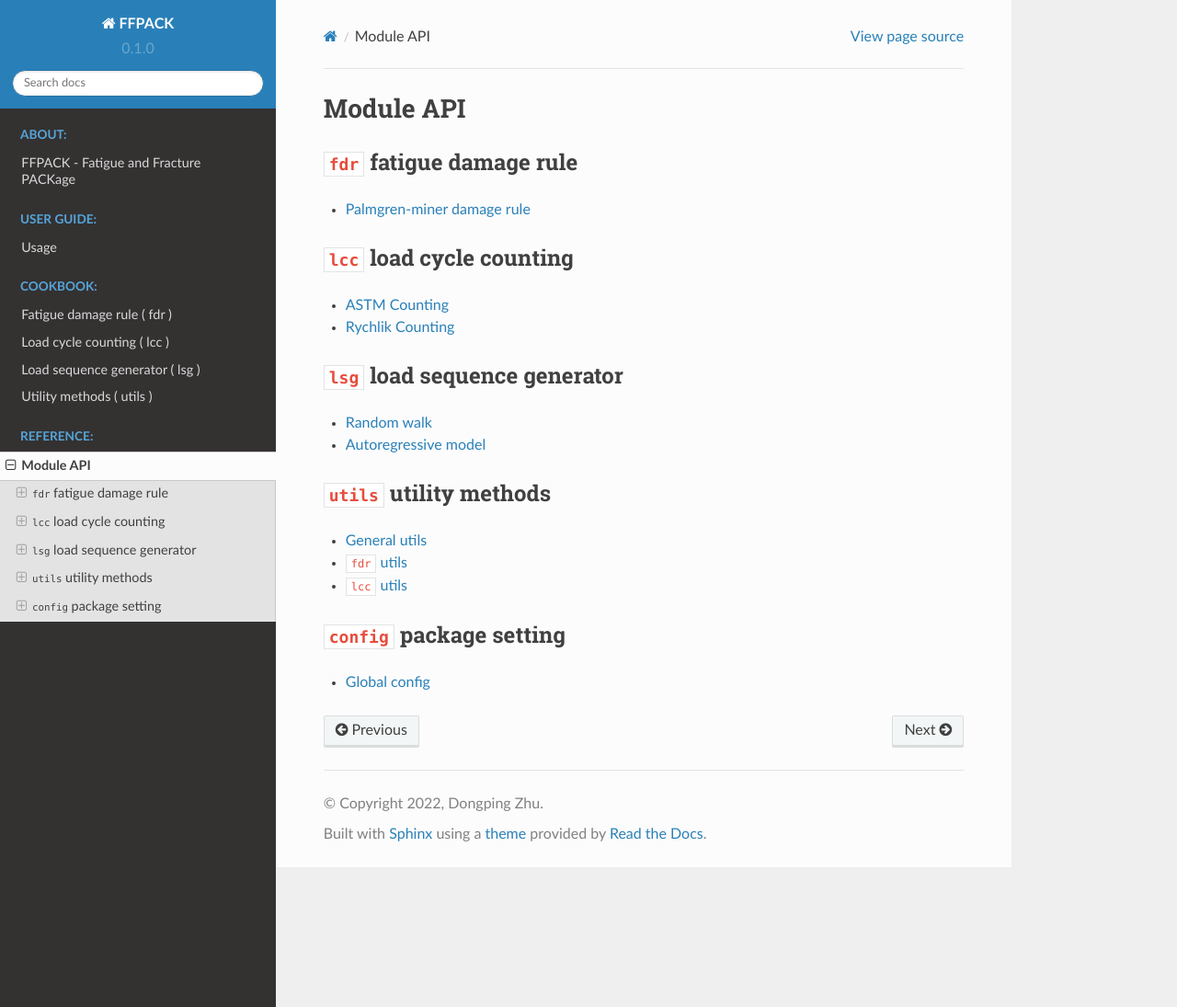
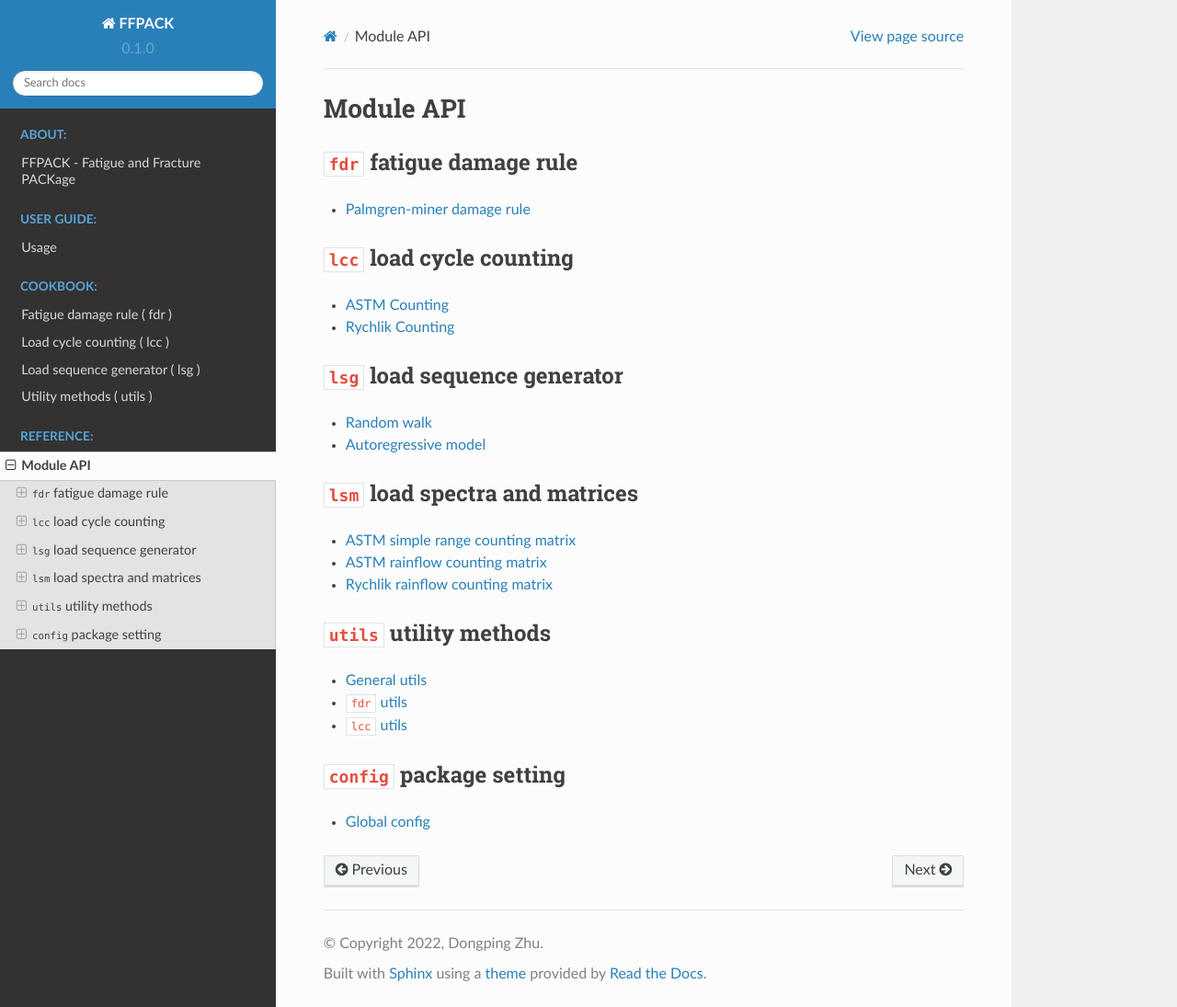
Before and after one commit to dpzhuX/ffpack, a Sphinx documentation site: the page built from docs/source/api.rst, in a window 1280 px wide and 1095 px high. Shown: the whole window at 92% size. Built offline with Sphinx 7.4.7 and the Read the Docs theme 2.0.0, drawn with Linux system fonts in a browser that asks for light colours.

Commit message:
Update docs

```diff
--- a/docs/source/api.rst
+++ b/docs/source/api.rst
@@ -22,6 +22,13 @@ Module API
 
    module/lsg
 
+``lsm`` load spectra and matrices
+---------------------------------
+.. toctree::
+   :maxdepth: 2
+
+   module/lsm
+
 ``utils`` utility methods
 --------------------------
 .. toctree::
--- /dev/null
+++ b/docs/source/module/lsm.rst
@@ -0,0 +1,20 @@
+ASTM simple range counting matrix
+---------------------------------
+
+.. automodule:: ffpack.lsm.astmSimpleRangeCountingMatrix
+   :undoc-members:
+   :members:
+
+ASTM rainflow counting matrix
+-----------------------------
+
+.. automodule:: ffpack.lsm.astmRainflowCountingMatrix
+   :undoc-members:
+   :members:
+
+Rychlik rainflow counting matrix
+--------------------------------
+
+.. automodule:: ffpack.lsm.rychlikRainflowCountingMatrix
+   :undoc-members:
+   :members:
```
Also changed, not shown: 1 other file.
